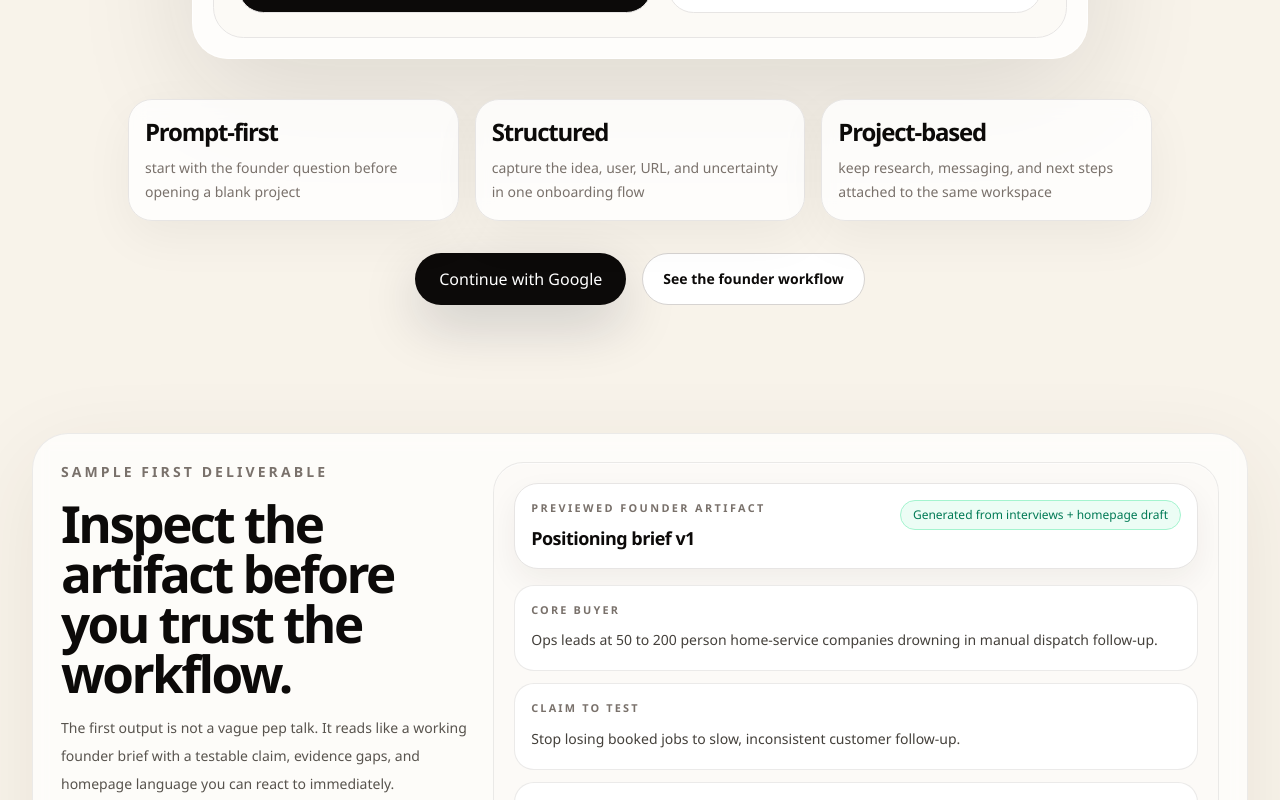
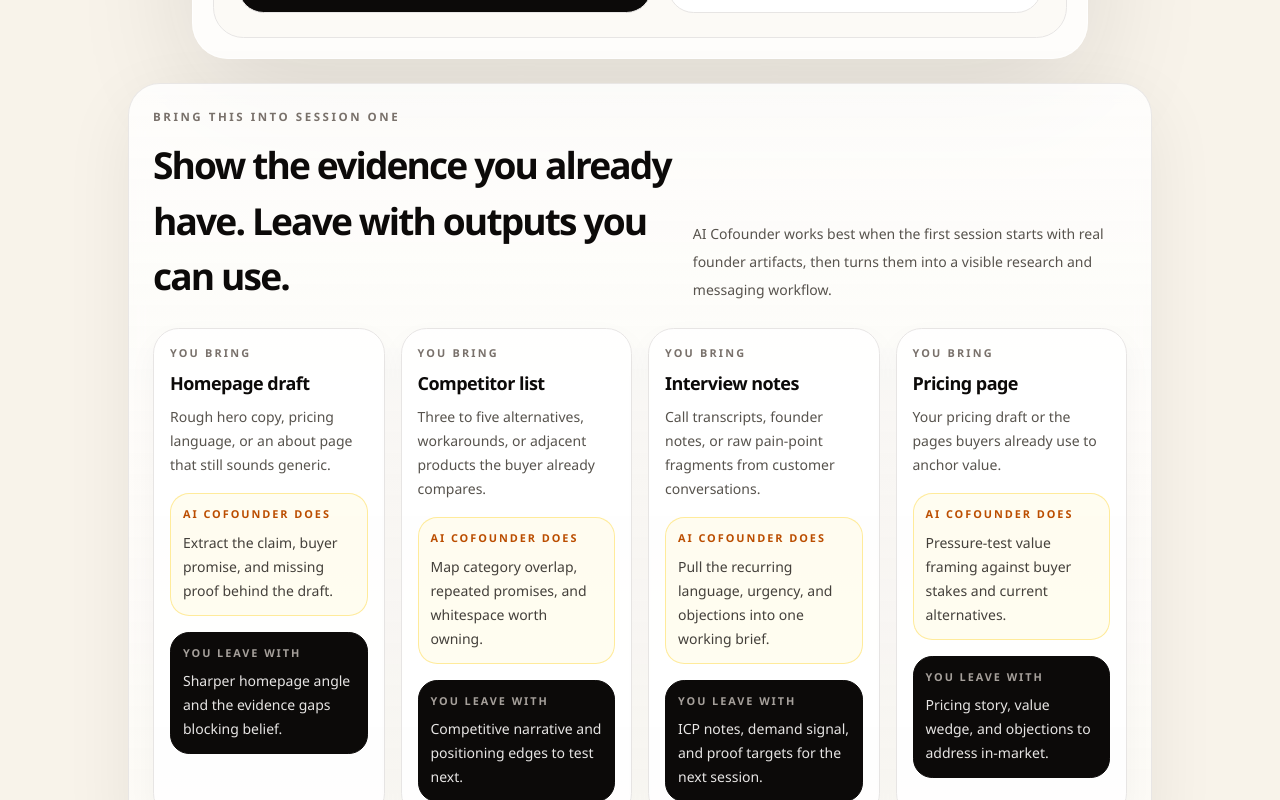
Before and after one commit to jianxux/aicofounder, a Next.js app: page / in a window 1280 px wide. Shown: the part 1800-2600 px from the top of the page. Built offline with nearby package versions, Linux system fonts and the light colour scheme; no server answers.

Commit message:
feat: clarify landing session inputs

```diff
--- a/src/app/page.tsx
+++ b/src/app/page.tsx
@@ -93,6 +93,33 @@ const sampleArtifactRows = [
   {
     label: "Proof to gather next",
     value: "Measure callback speed, missed estimate rate, and no-response drop-off across ten recent leads.",
+  },
+];
+
+const firstSessionEvidenceMap = [
+  {
+    input: "Homepage draft",
+    detail: "Rough hero copy, pricing language, or an about page that still sounds generic.",
+    process: "Extract the claim, buyer promise, and missing proof behind the draft.",
+    output: "Sharper homepage angle and the evidence gaps blocking belief.",
+  },
+  {
+    input: "Competitor list",
+    detail: "Three to five alternatives, workarounds, or adjacent products the buyer already compares.",
+    process: "Map category overlap, repeated promises, and whitespace worth owning.",
+    output: "Competitive narrative and positioning edges to test next.",
+  },
+  {
+    input: "Interview notes",
+    detail: "Call transcripts, founder notes, or raw pain-point fragments from customer conversations.",
+    process: "Pull the recurring language, urgency, and objections into one working brief.",
+    output: "ICP notes, demand signal, and proof targets for the next session.",
+  },
+  {
+    input: "Pricing page",
+    detail: "Your pricing draft or the pages buyers already use to anchor value.",
+    process: "Pressure-test value framing against buyer stakes and current alternatives.",
+    output: "Pricing story, value wedge, and objections to address in-market.",
   },
 ];
 
@@ -458,6 +485,40 @@ export default function LandingPage() {
             </div>
           </div>
 
+          <div className="mx-auto mt-6 max-w-5xl">
+            <div className="rounded-[2rem] border border-stone-200/90 bg-[linear-gradient(180deg,rgba(255,255,255,0.82)_0%,rgba(252,250,246,0.96)_100%)] p-5 text-left shadow-[0_22px_70px_rgba(28,25,23,0.07)] backdrop-blur-sm sm:p-6">
+              <div className="flex flex-col gap-3 lg:flex-row lg:items-end lg:justify-between">
+                <div className="max-w-2xl">
+                  <div className="text-[0.72rem] font-semibold uppercase tracking-[0.22em] text-stone-500">Bring this into session one</div>
+                  <h2 className="mt-3 text-[clamp(1.55rem,2.9vw,2.35rem)] font-semibold tracking-[-0.05em] text-stone-950">
+                    Show the evidence you already have. Leave with outputs you can use.
+                  </h2>
+                </div>
+                <p className="max-w-xl text-sm leading-7 text-stone-600">
+                  AI Cofounder works best when the first session starts with real founder artifacts, then turns them into a visible research and messaging workflow.
+                </p>
+              </div>
+
+              <div className="mt-6 grid gap-4 md:grid-cols-2 xl:grid-cols-4">
+                {firstSessionEvidenceMap.map((item) => (
+                  <article key={item.input} className="rounded-[1.6rem] border border-stone-200 bg-white/90 p-4 shadow-[0_12px_30px_rgba(52,39,21,0.04)]">
+                    <div className="text-[0.68rem] font-semibold uppercase tracking-[0.2em] text-stone-500">You bring</div>
+                    <h3 className="mt-2 text-lg font-semibold tracking-[-0.03em] text-stone-950">{item.input}</h3>
+                    <p className="mt-2 text-sm leading-6 text-stone-600">{item.detail}</p>
+                    <div className="mt-4 rounded-[1.2rem] border border-amber-200/80 bg-amber-50/70 px-3 py-3">
+                      <div className="text-[0.68rem] font-semibold uppercase tracking-[0.18em] text-amber-700">AI Cofounder does</div>
+                      <p className="mt-2 text-sm leading-6 text-stone-700">{item.process}</p>
+                    </div>
+                    <div className="mt-4 rounded-[1.2rem] border border-stone-950 bg-stone-950 px-3 py-3 text-stone-50">
+                      <div className="text-[0.68rem] font-semibold uppercase tracking-[0.18em] text-stone-400">You leave with</div>
+                      <p className="mt-2 text-sm leading-6 text-stone-200">{item.output}</p>
+                    </div>
+                  </article>
+                ))}
+              </div>
+            </div>
+          </div>
+
           <div className="mx-auto mt-10 grid max-w-5xl gap-4 text-left sm:grid-cols-3">
             {proofMetrics.map((metric) => (
               <div key={metric.label} className="rounded-3xl border border-stone-200 bg-white/80 p-4 shadow-[0_16px_50px_rgba(28,25,23,0.05)] backdrop-blur-sm">
```
Also changed, not shown: 1 other file (tests, documents, lock files or other folders).
